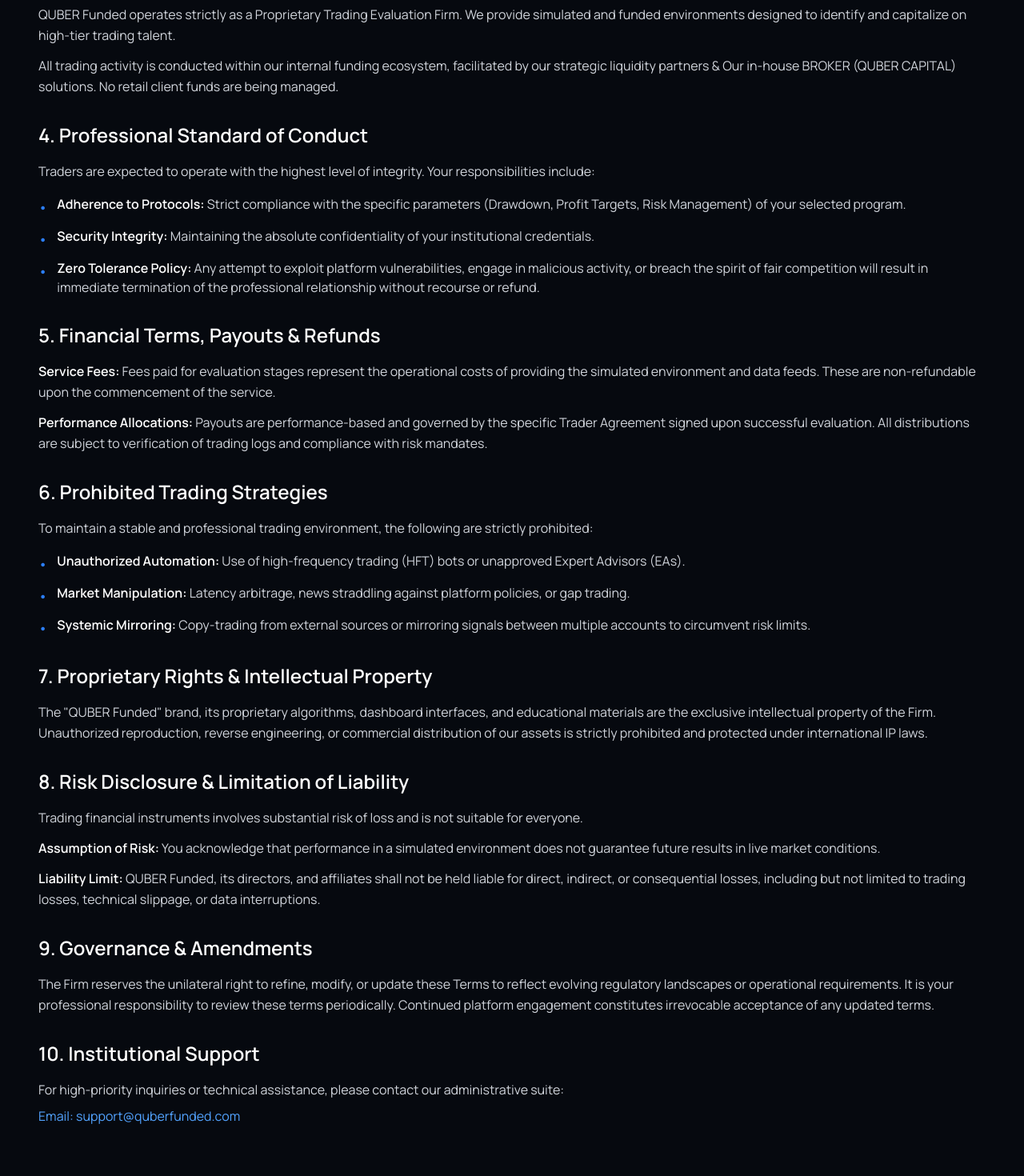
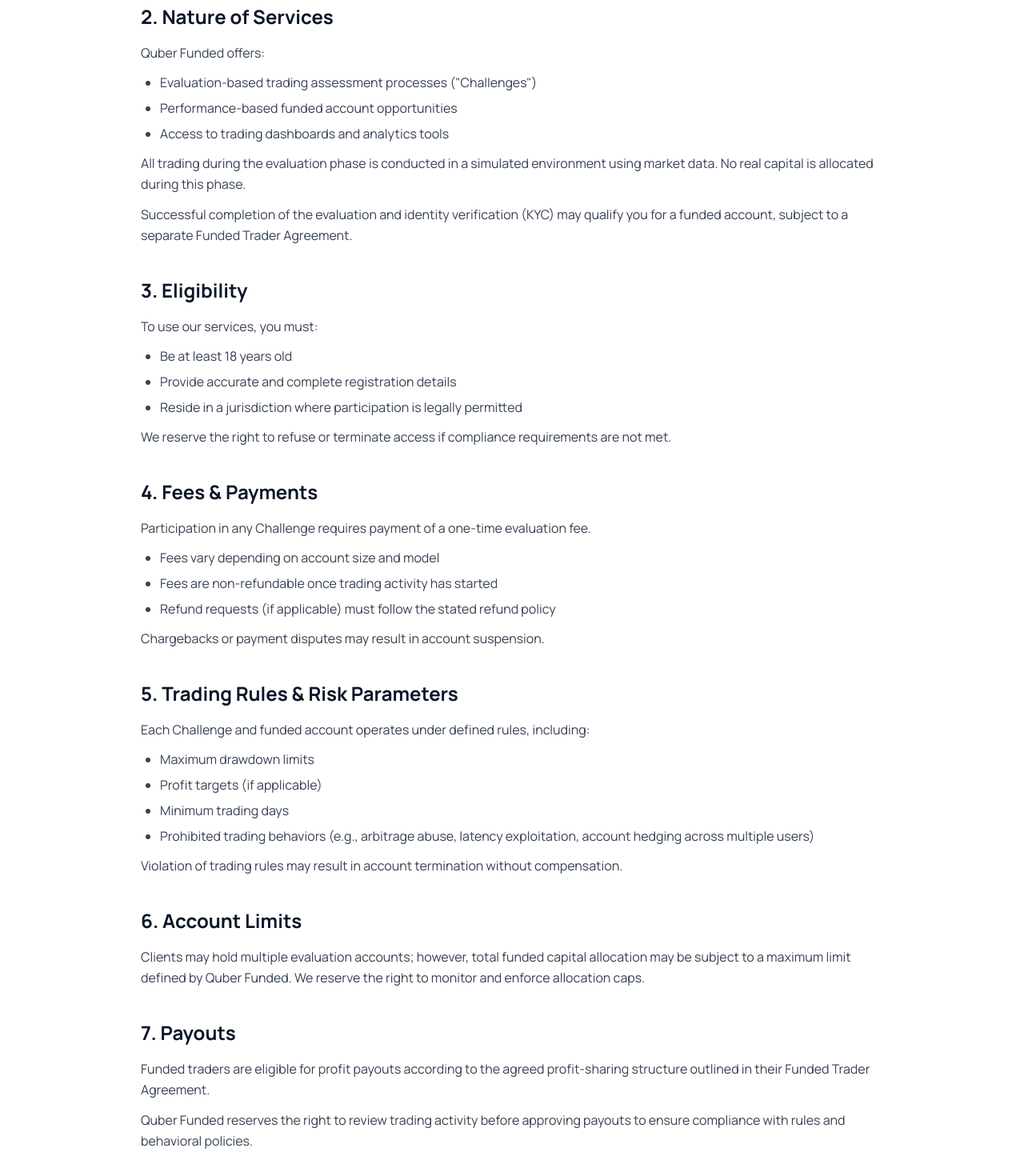
Before and after one commit to gk2work/quber-funded, a React (Vite) app: page /terms-of-service in a window 1280 px wide. Shown: the part 680-2150 px from the top of the page at 80% size. Built offline with nearby package versions, Linux system fonts and the light colour scheme.

Commit message:
terms-of-condition-ui-update

```diff
--- a/src/pages/TermsOfService.jsx
+++ b/src/pages/TermsOfService.jsx
@@ -1,237 +1,259 @@
+import { TNCHeaderBg } from "../assets/images/index";
+
 export default function TermsOfService() {
   return (
-    <section className="bg-[#06090f] text-white min-h-screen py-20">
-      <div className="max-w-[88rem] mx-auto px-8 lg:px-12">
-        <h1 className="text-4xl md:text-5xl font-bold mb-2">
-          Terms of Service & Operational Agreement
+    <div className="min-h-screen">
+      {/* Hero Section with Background */}
+      <section className="relative bg-[#0a1628] text-white h-[300px] flex items-center justify-center">
+        <div className="absolute inset-0 overflow-hidden">
+          <img
+            src={TNCHeaderBg}
+            alt=""
+            className="w-full h-full object-cover opacity-40"
+          />
+        </div>
+        <h1 className="relative text-5xl md:text-6xl font-bold z-10">
+          Terms & Conditions
         </h1>
-        <p className="text-gray-400 text-sm mb-12">Last update: Jan 8, 2025</p>
+      </section>
 
-        <div className="space-y-8">
+      {/* Content Section - White Background */}
+      <section className="bg-white py-16">
+        <div className="max-w-5xl mx-auto px-6 lg:px-12">
+          <div className="space-y-10">
+            {/* Section 1 */}
             <div>
-            <h2 className="text-2xl font-semibold mb-4">
-              1. Executive Introduction
+              <h2 className="text-2xl font-bold text-[#0a1628] mb-4">
+                1. Acceptance of Terms
               </h2>
-            <p className="text-gray-300 leading-relaxed">
-              Welcome to QUBER Funded (the "Firm," "we," "us," or "our"). These
-              Terms and Conditions govern your access to and professional
-              engagement with our digital infrastructure and proprietary trading
-              services. By navigating our platform or enrolling in our programs,
-              you enter into a legally binding contract. If you do not meet
-              these criteria or disagree with any provision herein, you are
-              formally restricted from utilizing our services.
+              <p className="text-gray-700 leading-relaxed mb-3">
+                By registering or using Quber Funded services, you agree to
+                these Terms & Conditions. If you do not agree, you must not
+                access or use the platform.
+              </p>
+              <p className="text-gray-700 leading-relaxed">
+                Quber Funded provides evaluation-based funded trading programs.
+                We do not provide investment advice, portfolio management, or
+                brokerage services.
               </p>
             </div>
 
+            {/* Section 2 */}
             <div>
-            <h2 className="text-2xl font-semibold mb-4">
-              2. Eligibility & Global Compliance
+              <h2 className="text-2xl font-bold text-[#0a1628] mb-4">
+                2. Nature of Services
               </h2>
-            <p className="text-gray-300 leading-relaxed">
-              Access to QUBER Funded is reserved exclusively for individuals who
-              have reached the age of majority (18+ years) and possess the full
-              legal capacity to enter into sophisticated financial agreements.
-              By registering an account, you represent and warrant that all
-              provided data is exhaustive and accurate. The Firm reserves the
-              right to request Know Your Customer (KYC) documentation at its
-              discretion to ensure regulatory alignment.
+              <p className="text-gray-700 leading-relaxed mb-3">
+                Quber Funded offers:
+              </p>
+              <ul className="space-y-2 text-gray-700 ml-6">
+                <li className="list-disc">
+                  Evaluation-based trading assessment processes ("Challenges")
+                </li>
+                <li className="list-disc">
+                  Performance-based funded account opportunities
+                </li>
+                <li className="list-disc">
+                  Access to trading dashboards and analytics tools
+                </li>
+              </ul>
+              <p className="text-gray-700 leading-relaxed mt-3">
+                All trading during the evaluation phase is conducted in a
+                simulated environment using market data. No real capital is
+                allocated during this phase.
+              </p>
+              <p className="text-gray-700 leading-relaxed mt-3">
+                Successful completion of the evaluation and identity
+                verification (KYC) may qualify you for a funded account, subject
+                to a separate Funded Trader Agreement.
               </p>
             </div>
 
+            {/* Section 3 */}
             <div>
-            <h2 className="text-2xl font-semibold mb-4">
-              3. Nature of Engagement & Disclaimer
+              <h2 className="text-2xl font-bold text-[#0a1628] mb-4">
+                3. Eligibility
               </h2>
-            <p className="text-gray-300 leading-relaxed mb-3">
-              QUBER Funded operates strictly as a Proprietary Trading Evaluation
-              Firm. We provide simulated and funded environments designed to
-              identify and capitalize on high-tier trading talent.
+              <p className="text-gray-700 leading-relaxed mb-3">
+                To use our services, you must:
               </p>
-            <p className="text-gray-300 leading-relaxed">
-              All trading activity is conducted within our internal funding
-              ecosystem, facilitated by our strategic liquidity partners & Our
-              in-house BROKER (QUBER CAPITAL) solutions. No retail client funds
-              are being managed.
+              <ul className="space-y-2 text-gray-700 ml-6">
+                <li className="list-disc">Be at least 18 years old</li>
+                <li className="list-disc">
+                  Provide accurate and complete registration details
+                </li>
+                <li className="list-disc">
+                  Reside in a jurisdiction where participation is legally
+                  permitted
+                </li>
+              </ul>
+              <p className="text-gray-700 leading-relaxed mt-3">
+                We reserve the right to refuse or terminate access if compliance
+                requirements are not met.
               </p>
             </div>
 
+            {/* Section 4 */}
             <div>
-            <h2 className="text-2xl font-semibold mb-4">
-              4. Professional Standard of Conduct
+              <h2 className="text-2xl font-bold text-[#0a1628] mb-4">
+                4. Fees & Payments
               </h2>
-            <p className="text-gray-300 leading-relaxed mb-4">
-              Traders are expected to operate with the highest level of
-              integrity. Your responsibilities include:
+              <p className="text-gray-700 leading-relaxed mb-3">
+                Participation in any Challenge requires payment of a one-time
+                evaluation fee.
               </p>
-            <ul className="space-y-3 text-gray-300">
-              <li className="flex items-start gap-3">
-                <span className="text-blue-500 mt-1 font-bold">•</span>
-                <div>
-                  <span className="font-semibold text-white">
-                    Adherence to Protocols:
-                  </span>{" "}
-                  Strict compliance with the specific parameters (Drawdown,
-                  Profit Targets, Risk Management) of your selected program.
-                </div>
+              <ul className="space-y-2 text-gray-700 ml-6">
+                <li className="list-disc">
+                  Fees vary depending on account size and model
                 </li>
-              <li className="flex items-start gap-3">
-                <span className="text-blue-500 mt-1 font-bold">•</span>
-                <div>
-                  <span className="font-semibold text-white">
-                    Security Integrity:
-                  </span>{" "}
-                  Maintaining the absolute confidentiality of your institutional
-                  credentials.
-                </div>
+                <li className="list-disc">
+                  Fees are non-refundable once trading activity has started
                 </li>
-              <li className="flex items-start gap-3">
-                <span className="text-blue-500 mt-1 font-bold">•</span>
-                <div>
-                  <span className="font-semibold text-white">
-                    Zero Tolerance Policy:
-                  </span>{" "}
-                  Any attempt to exploit platform vulnerabilities, engage in
-                  malicious activity, or breach the spirit of fair competition
-                  will result in immediate termination of the professional
-                  relationship without recourse or refund.
-                </div>
+                <li className="list-disc">
+                  Refund requests (if applicable) must follow the stated refund
+                  policy
                 </li>
               </ul>
-          </div>
-
-          <div>
-            <h2 className="text-2xl font-semibold mb-4">
-              5. Financial Terms, Payouts & Refunds
-            </h2>
-            <p className="text-gray-300 leading-relaxed mb-3">
-              <span className="font-semibold text-white">Service Fees:</span>{" "}
-              Fees paid for evaluation stages represent the operational costs of
-              providing the simulated environment and data feeds. These are
-              non-refundable upon the commencement of the service.
-            </p>
-            <p className="text-gray-300 leading-relaxed">
-              <span className="font-semibold text-white">
-                Performance Allocations:
-              </span>{" "}
-              Payouts are performance-based and governed by the specific Trader
-              Agreement signed upon successful evaluation. All distributions are
-              subject to verification of trading logs and compliance with risk
-              mandates.
+              <p className="text-gray-700 leading-relaxed mt-3">
+                Chargebacks or payment disputes may result in account
+                suspension.
               </p>
             </div>
 
+            {/* Section 5 */}
             <div>
-            <h2 className="text-2xl font-semibold mb-4">
-              6. Prohibited Trading Strategies
+              <h2 className="text-2xl font-bold text-[#0a1628] mb-4">
+                5. Trading Rules & Risk Parameters
               </h2>
-            <p className="text-gray-300 leading-relaxed mb-4">
-              To maintain a stable and professional trading environment, the
-              following are strictly prohibited:
+              <p className="text-gray-700 leading-relaxed mb-3">
+                Each Challenge and funded account operates under defined rules,
+                including:
               </p>
-            <ul className="space-y-3 text-gray-300">
-              <li className="flex items-start gap-3">
-                <span className="text-blue-500 mt-1 font-bold">•</span>
-                <div>
-                  <span className="font-semibold text-white">
-                    Unauthorized Automation:
-                  </span>{" "}
-                  Use of high-frequency trading (HFT) bots or unapproved Expert
-                  Advisors (EAs).
-                </div>
-              </li>
-              <li className="flex items-start gap-3">
-                <span className="text-blue-500 mt-1 font-bold">•</span>
-                <div>
-                  <span className="font-semibold text-white">
-                    Market Manipulation:
-                  </span>{" "}
-                  Latency arbitrage, news straddling against platform policies,
-                  or gap trading.
-                </div>
-              </li>
-              <li className="flex items-start gap-3">
-                <span className="text-blue-500 mt-1 font-bold">•</span>
-                <div>
-                  <span className="font-semibold text-white">
-                    Systemic Mirroring:
-                  </span>{" "}
-                  Copy-trading from external sources or mirroring signals
-                  between multiple accounts to circumvent risk limits.
-                </div>
+              <ul className="space-y-2 text-gray-700 ml-6">
+                <li className="list-disc">Maximum drawdown limits</li>
+                <li className="list-disc">Profit targets (if applicable)</li>
+                <li className="list-disc">Minimum trading days</li>
+                <li className="list-disc">
+                  Prohibited trading behaviors (e.g., arbitrage abuse, latency
+                  exploitation, account hedging across multiple users)
                 </li>
               </ul>
-          </div>
-
-          <div>
-            <h2 className="text-2xl font-semibold mb-4">
-              7. Proprietary Rights & Intellectual Property
-            </h2>
-            <p className="text-gray-300 leading-relaxed">
-              The "QUBER Funded" brand, its proprietary algorithms, dashboard
-              interfaces, and educational materials are the exclusive
-              intellectual property of the Firm. Unauthorized reproduction,
-              reverse engineering, or commercial distribution of our assets is
-              strictly prohibited and protected under international IP laws.
+              <p className="text-gray-700 leading-relaxed mt-3">
+                Violation of trading rules may result in account termination
+                without compensation.
               </p>
             </div>
 
+            {/* Section 6 */}
             <div>
-            <h2 className="text-2xl font-semibold mb-4">
-              8. Risk Disclosure & Limitation of Liability
+              <h2 className="text-2xl font-bold text-[#0a1628] mb-4">
+                6. Account Limits
               </h2>
-            <p className="text-gray-300 leading-relaxed mb-3">
-              Trading financial instruments involves substantial risk of loss
-              and is not suitable for everyone.
-            </p>
-            <p className="text-gray-300 leading-relaxed mb-3">
-              <span className="font-semibold text-white">
-                Assumption of Risk:
-              </span>{" "}
-              You acknowledge that performance in a simulated environment does
-              not guarantee future results in live market conditions.
-            </p>
-            <p className="text-gray-300 leading-relaxed">
-              <span className="font-semibold text-white">Liability Limit:</span>{" "}
-              QUBER Funded, its directors, and affiliates shall not be held
-              liable for direct, indirect, or consequential losses, including
-              but not limited to trading losses, technical slippage, or data
-              interruptions.
+              <p className="text-gray-700 leading-relaxed">
+                Clients may hold multiple evaluation accounts; however, total
+                funded capital allocation may be subject to a maximum limit
+                defined by Quber Funded. We reserve the right to monitor and
+                enforce allocation caps.
               </p>
             </div>
 
+            {/* Section 7 */}
             <div>
-            <h2 className="text-2xl font-semibold mb-4">
-              9. Governance & Amendments
+              <h2 className="text-2xl font-bold text-[#0a1628] mb-4">
+                7. Payouts
               </h2>
-            <p className="text-gray-300 leading-relaxed">
-              The Firm reserves the unilateral right to refine, modify, or
-              update these Terms to reflect evolving regulatory landscapes or
-              operational requirements. It is your professional responsibility
-              to review these terms periodically. Continued platform engagement
-              constitutes irrevocable acceptance of any updated terms.
+              <p className="text-gray-700 leading-relaxed mb-3">
+                Funded traders are eligible for profit payouts according to the
+                agreed profit-sharing structure outlined in their Funded Trader
+                Agreement.
+              </p>
+              <p className="text-gray-700 leading-relaxed">
+                Quber Funded reserves the right to review trading activity
+                before approving payouts to ensure compliance with rules and
+                behavioral policies.
               </p>
             </div>
 
+            {/* Section 8 */}
             <div>
-            <h2 className="text-2xl font-semibold mb-4">
-              10. Institutional Support
+              <h2 className="text-2xl font-bold text-[#0a1628] mb-4">
+                8. Platform Access & Security
               </h2>
-            <p className="text-gray-300 leading-relaxed">
-              For high-priority inquiries or technical assistance, please
-              contact our administrative suite:
+              <p className="text-gray-700 leading-relaxed mb-3">
+                You are responsible for maintaining confidentiality of login
+                credentials.
               </p>
-            <p className="text-blue-400 mt-2">
-              Email:{" "}
-              <a
-                href="mailto:support@quberfunded.com"
-                className="hover:text-blue-300"
-              >
-                support@quberfunded.com
-              </a>
+              <p className="text-gray-700 leading-relaxed">
+                We are not liable for losses resulting from unauthorized access
+                caused by your negligence. Temporary service interruptions due
+                to maintenance, upgrades, or technical issues may occur.
+              </p>
+            </div>
+
+            {/* Section 9 */}
+            <div>
+              <h2 className="text-2xl font-bold text-[#0a1628] mb-4">
+                9. Intellectual Property
+              </h2>
+              <p className="text-gray-700 leading-relaxed">
+                All website content, branding, materials, and platform elements
+                belong to Quber Funded. Unauthorized copying, distribution, or
+                misuse is strictly prohibited.
+              </p>
+            </div>
+
+            {/* Section 10 */}
+            <div>
+              <h2 className="text-2xl font-bold text-[#0a1628] mb-4">
+                10. Disclaimer
+              </h2>
+              <p className="text-gray-700 leading-relaxed mb-3">
+                Quber Funded does not guarantee profits. Trading performance
+                depends entirely on individual strategy and risk management.
+              </p>
+              <p className="text-gray-700 leading-relaxed">
+                All services are provided "as is," and we are not liable for
+                indirect losses, data interruptions, or market-related risks.
+              </p>
+            </div>
+
+            {/* Section 11 */}
+            <div>
+              <h2 className="text-2xl font-bold text-[#0a1628] mb-4">
+                11. Termination
+              </h2>
+              <p className="text-gray-700 leading-relaxed mb-3">
+                We may suspend or terminate access if:
+              </p>
+              <ul className="space-y-2 text-gray-700 ml-6">
+                <li className="list-disc">Trading rules are violated</li>
+                <li className="list-disc">
+                  Fraudulent or abusive behavior is detected
+                </li>
+                <li className="list-disc">
+                  Legal or compliance concerns arise
+                </li>
+              </ul>
+              <p className="text-gray-700 leading-relaxed mt-3">
+                Inactive accounts may be disabled after a defined period of no
+                trading activity.
+              </p>
+            </div>
+
+            {/* Section 12 */}
+            <div>
+              <h2 className="text-2xl font-bold text-[#0a1628] mb-4">
+                12. Amendments
+              </h2>
+              <p className="text-gray-700 leading-relaxed">
+                We may update these Terms & Conditions periodically. Continued
+                use of the platform after updates constitutes acceptance of the
+                revised terms.
               </p>
             </div>
           </div>
         </div>
       </section>
+    </div>
   );
 }
```
Lines whose indentation alone changed are shown as unchanged.
